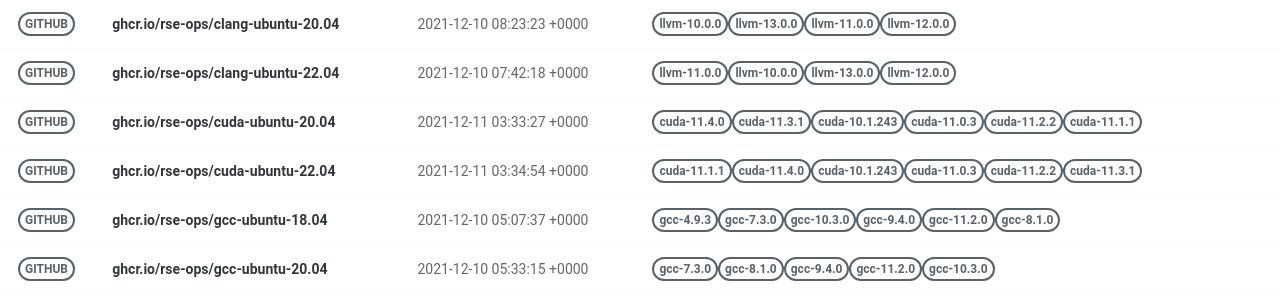
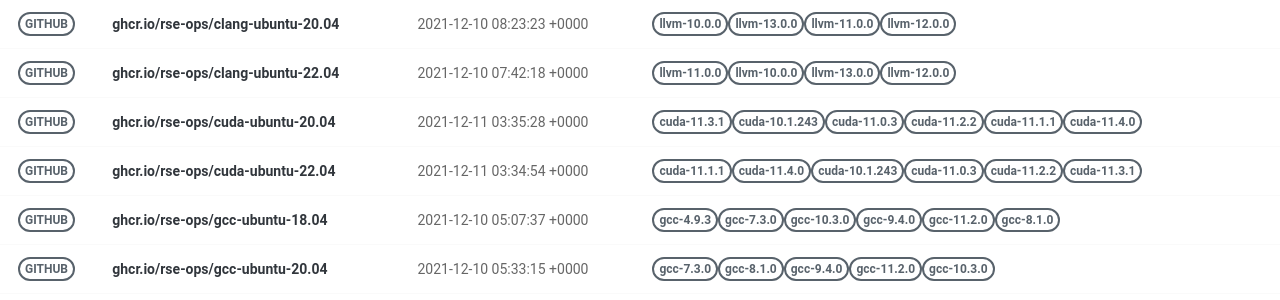
Before and after one commit to rse-ops/docker-images, a Jekyll site: the page built from pages/index.md, in a window 1280 px wide. Shown: the part 179-479 px from the top of the page. Built offline with Jekyll 4.4.1, drawn with Linux system fonts in a browser that asks for light colours; nearby versions of some CDN libraries.

Commit message:
Automated push to update library 2021-12-11

```diff
--- a/_library/ghcr.io-rse-ops-cuda-ubuntu-20.04.md
+++ b/_library/ghcr.io-rse-ops-cuda-ubuntu-20.04.md
@@ -1,14 +1,11 @@
 ---
 layout: container
 name: ghcr.io/rse-ops/cuda-ubuntu-20.04
-updated_at: 2021-12-11 03:33:27.147782
+updated_at: 2021-12-11 03:35:28.548286
 
 
 container_url: https://github.com/orgs/rse-ops/packages/container/package/cuda-ubuntu-20.04
 versions:
- - tag: cuda-11.4.0
-   dockerfile: https://github.com/rse-ops/docker-images/blob/main/ubuntu/cuda/Dockerfile
-   manifest: https://crane.ggcr.dev/manifest/ghcr.io/rse-ops/cuda-ubuntu-20.04:cuda-11.4.0
  - tag: cuda-11.3.1
    dockerfile: https://github.com/rse-ops/docker-images/blob/main/ubuntu/cuda/Dockerfile
    manifest: https://crane.ggcr.dev/manifest/ghcr.io/rse-ops/cuda-ubuntu-20.04:cuda-11.3.1
```
Also changed, not shown: other parts of _library/ghcr.io-rse-ops-cuda-ubuntu-20.04.md (+3 -0 lines).
